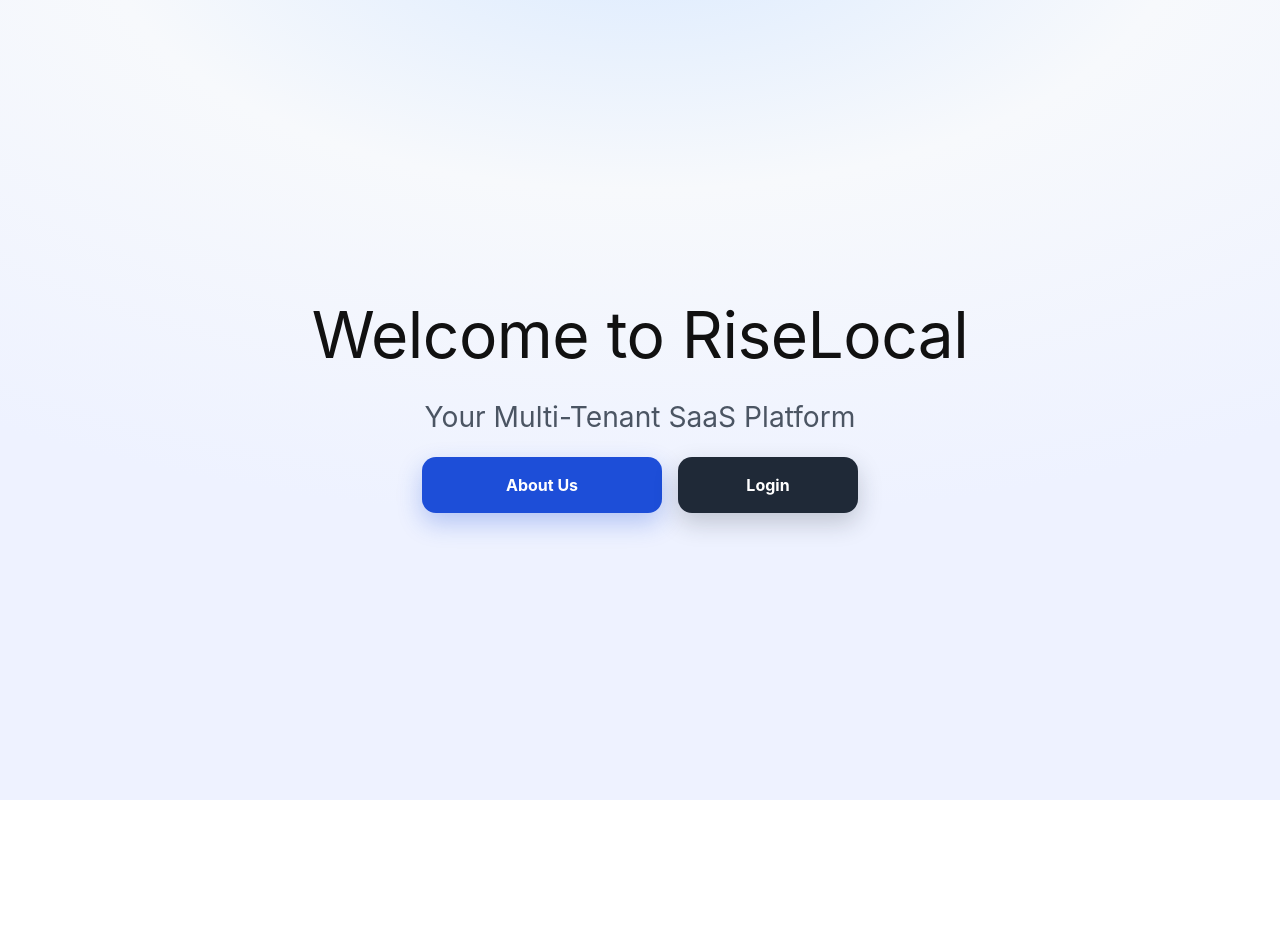
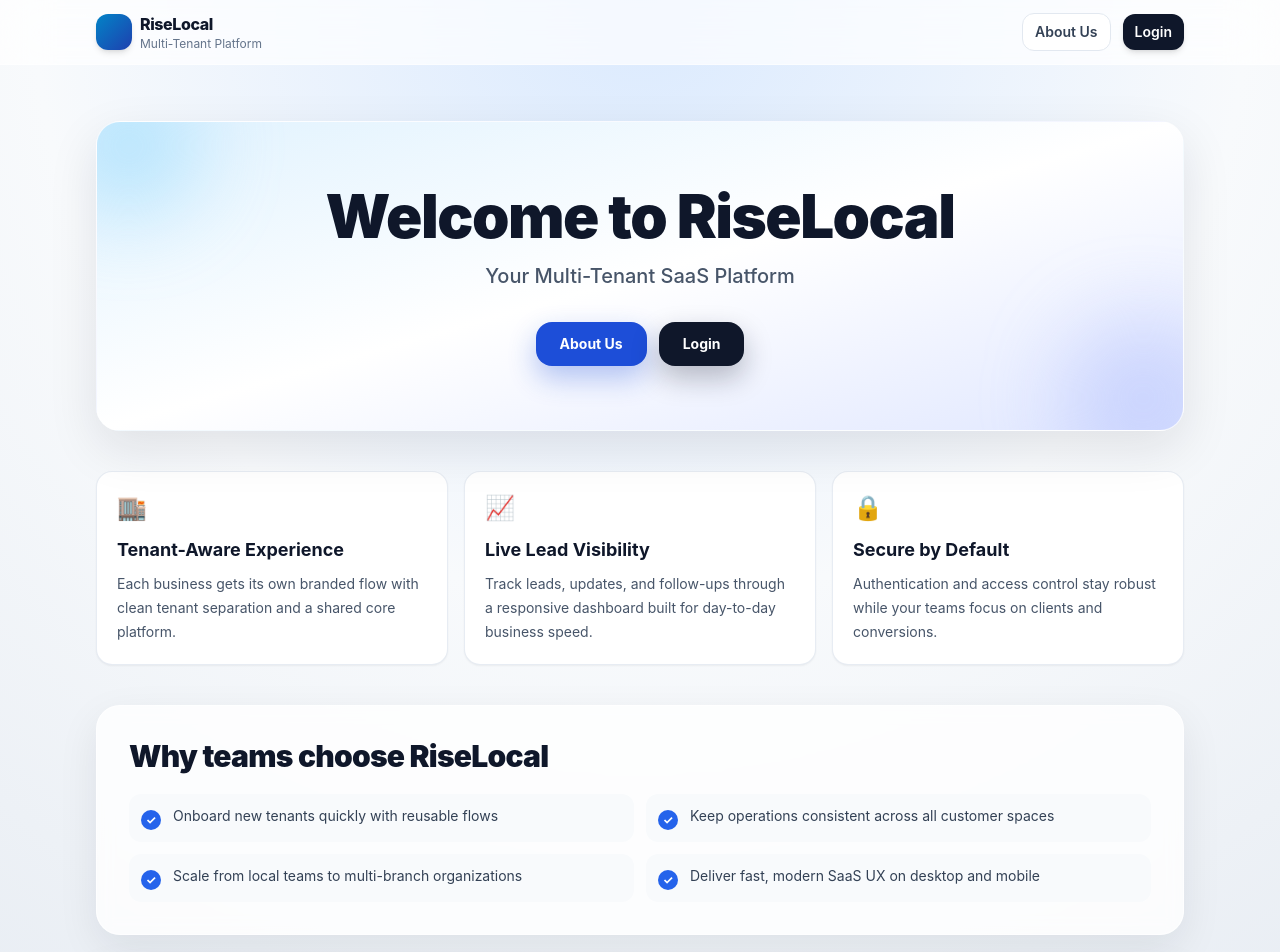
Before and after one commit to Manu0705/riselocal_saas, a Next.js app in the folder apps/web/: page / in a window 1280 px wide. Shown: the top 952 px of the page. Before the commit the page ends 800 px from the top, so only its background shows below. Built offline with nearby package versions, Linux system fonts and the light colour scheme.

Commit message:
feat: refactor HomePage layout with new components for header, hero, body, and footer

```diff
--- a/apps/web/app/page.tsx
+++ b/apps/web/app/page.tsx
@@ -11,6 +11,194 @@ function toTenantLabel(value: string): string {
     .filter(Boolean)
     .map((part) => part.charAt(0).toUpperCase() + part.slice(1))
     .join(' ');
+}
+
+type HomeHeaderProps = {
+  loginHref: string;
+  tenantLabel: string | null;
+};
+
+function HomeHeader({ loginHref, tenantLabel }: HomeHeaderProps) {
+  return (
+    <header className="sticky top-0 z-40 border-b border-white/50 bg-white/70 backdrop-blur-xl">
+      <div className="mx-auto flex w-full max-w-6xl items-center justify-between px-4 py-3 sm:px-6 lg:px-8">
+        <div className="flex items-center gap-2">
+          <div className="h-9 w-9 rounded-xl bg-gradient-to-br from-sky-600 to-blue-800 shadow-md" />
+          <div>
+            <p className="m-0 text-base font-extrabold tracking-tight text-slate-900">RiseLocal</p>
+            <p className="m-0 text-xs text-slate-500">Multi-Tenant Platform</p>
+          </div>
+        </div>
+
+        <div className="flex items-center gap-2 sm:gap-3">
+          {tenantLabel ? (
+            <span className="hidden rounded-full border border-blue-200 bg-blue-50 px-3 py-1 text-xs font-semibold text-blue-700 sm:inline-flex">
+              Continue as {tenantLabel}
+            </span>
+          ) : null}
+
+          <Link
+            href="/about-us"
+            className="rounded-xl border border-slate-200 bg-white px-3 py-2 text-sm font-semibold text-slate-700 transition hover:-translate-y-0.5 hover:shadow-md"
+          >
+            About Us
+          </Link>
+
+          <Link
+            href={loginHref}
+            className="rounded-xl bg-slate-900 px-3 py-2 text-sm font-semibold text-white shadow-md transition hover:-translate-y-0.5 hover:bg-slate-800 hover:shadow-lg"
+          >
+            Login
+          </Link>
+        </div>
+      </div>
+    </header>
+  );
+}
+
+type HomeHeroProps = {
+  tenantLabel: string | null;
+  loginHref: string;
+};
+
+function HomeHero({ tenantLabel, loginHref }: HomeHeroProps) {
+  return (
+    <section className="mx-auto w-full max-w-6xl px-4 pt-10 sm:px-6 sm:pt-14 lg:px-8">
+      <div className="hero-fade-in relative overflow-hidden rounded-3xl border border-white/60 bg-gradient-to-br from-sky-100 via-white to-indigo-100 px-6 py-12 text-center shadow-[0_18px_50px_rgba(15,23,42,0.10)] sm:px-10 sm:py-16">
+        <div className="pointer-events-none absolute -left-10 -top-12 h-36 w-36 rounded-full bg-sky-300/40 blur-2xl" />
+        <div className="pointer-events-none absolute -bottom-12 -right-10 h-40 w-40 rounded-full bg-indigo-300/40 blur-2xl" />
+
+        <div className="relative z-10 mx-auto max-w-3xl">
+          {tenantLabel ? (
+            <p className="mb-4 inline-flex rounded-full border border-blue-200 bg-blue-50 px-4 py-1.5 text-sm font-semibold text-blue-700">
+              Continue as {tenantLabel}
+            </p>
+          ) : null}
+
+          <h1 className="m-0 text-4xl font-black tracking-tight text-slate-900 sm:text-5xl lg:text-6xl">
+            Welcome to RiseLocal
+          </h1>
+
+          <p className="mx-auto mt-4 max-w-2xl text-lg font-medium text-slate-600 sm:text-xl">
+            Your Multi-Tenant SaaS Platform
+          </p>
+
+          <div className="mt-8 flex flex-wrap items-center justify-center gap-3">
+            <Link
+              href="/about-us"
+              className="rounded-2xl bg-blue-700 px-6 py-3 text-sm font-bold text-white shadow-[0_12px_28px_rgba(29,78,216,0.32)] transition duration-200 hover:scale-[1.03] hover:bg-blue-600"
+            >
+              About Us
+            </Link>
+
+            <Link
+              href={loginHref}
+              className="rounded-2xl bg-slate-900 px-6 py-3 text-sm font-bold text-white shadow-[0_12px_28px_rgba(15,23,42,0.28)] transition duration-200 hover:scale-[1.03] hover:bg-slate-800"
+            >
+              {tenantLabel ? `Login to ${tenantLabel}` : 'Login'}
+            </Link>
+          </div>
+        </div>
+      </div>
+    </section>
+  );
+}
+
+function HomeBody() {
+  const features = [
+    {
+      icon: '🏬',
+      title: 'Tenant-Aware Experience',
+      description: 'Each business gets its own branded flow with clean tenant separation and a shared core platform.',
+    },
+    {
+      icon: '📈',
+      title: 'Live Lead Visibility',
+      description: 'Track leads, updates, and follow-ups through a responsive dashboard built for day-to-day business speed.',
+    },
+    {
+      icon: '🔒',
+      title: 'Secure by Default',
+      description: 'Authentication and access control stay robust while your teams focus on clients and conversions.',
+    },
+  ];
+
+  const benefits = [
+    'Onboard new tenants quickly with reusable flows',
+    'Keep operations consistent across all customer spaces',
+    'Scale from local teams to multi-branch organizations',
+    'Deliver fast, modern SaaS UX on desktop and mobile',
+  ];
+
+  return (
+    <>
+      <section className="mx-auto mt-10 w-full max-w-6xl px-4 sm:px-6 lg:px-8">
+        <div className="grid gap-4 sm:grid-cols-2 lg:grid-cols-3">
+          {features.map((feature) => (
+            <article
+              key={feature.title}
+              className="rounded-2xl border border-slate-200/80 bg-white p-5 shadow-sm transition hover:-translate-y-1 hover:shadow-lg"
+            >
+              <div className="text-2xl" aria-hidden>
+                {feature.icon}
+              </div>
+              <h3 className="mt-3 text-lg font-bold text-slate-900">{feature.title}</h3>
+              <p className="mt-2 text-sm leading-6 text-slate-600">{feature.description}</p>
+            </article>
+          ))}
+        </div>
+      </section>
+
+      <section className="mx-auto mt-10 w-full max-w-6xl px-4 sm:px-6 lg:px-8">
+        <div className="rounded-3xl border border-white/60 bg-white/80 p-6 shadow-[0_14px_40px_rgba(15,23,42,0.08)] backdrop-blur sm:p-8">
+          <h2 className="text-2xl font-black tracking-tight text-slate-900 sm:text-3xl">Why teams choose RiseLocal</h2>
+          <div className="mt-5 grid gap-3 sm:grid-cols-2">
+            {benefits.map((benefit) => (
+              <div key={benefit} className="flex items-start gap-3 rounded-xl bg-slate-50 p-3">
+                <span className="mt-1 inline-flex h-5 w-5 items-center justify-center rounded-full bg-blue-600 text-xs font-bold text-white">
+                  ✓
+                </span>
+                <p className="m-0 text-sm text-slate-700">{benefit}</p>
+              </div>
+            ))}
+          </div>
+        </div>
+      </section>
+
+      <section className="mx-auto mb-12 mt-10 w-full max-w-6xl px-4 sm:px-6 lg:px-8">
+        <div className="rounded-3xl bg-slate-900 p-7 text-center text-white shadow-[0_18px_50px_rgba(15,23,42,0.28)] sm:p-10">
+          <p className="m-0 text-sm uppercase tracking-[0.2em] text-slate-300">Built for modern tenant growth</p>
+          <h2 className="mt-3 text-2xl font-black sm:text-3xl">Launch, scale, and run your SaaS with confidence</h2>
+          <p className="mx-auto mt-3 max-w-2xl text-sm text-slate-300 sm:text-base">
+            A clean multi-tenant foundation with premium UX so your users feel the quality from the first click.
+          </p>
+        </div>
+      </section>
+    </>
+  );
+}
+
+type HomeFooterProps = {
+  loginHref: string;
+};
+
+function HomeFooter({ loginHref }: HomeFooterProps) {
+  return (
+    <footer className="mt-auto border-t border-white/60 bg-white/70 backdrop-blur-xl">
+      <div className="mx-auto flex w-full max-w-6xl flex-col items-center justify-between gap-3 px-4 py-5 text-sm text-slate-600 sm:flex-row sm:px-6 lg:px-8">
+        <p className="m-0">RiseLocal</p>
+        <div className="flex items-center gap-4">
+          <Link href="/about-us" className="font-medium text-slate-700 transition hover:text-slate-900">
+            About
+          </Link>
+          <Link href={loginHref} className="font-medium text-slate-700 transition hover:text-slate-900">
+            Login
+          </Link>
+        </div>
+        <p className="m-0">© {new Date().getFullYear()} RiseLocal. All rights reserved.</p>
+      </div>
+    </footer>
+  );
 }
 
 export default function HomePage() {
@@ -47,76 +235,30 @@ export default function HomePage() {
   const tenantLabel = tenantHint ? toTenantLabel(tenantHint) : null;
 
   return (
-    <div
-      style={{
-        minHeight: '100vh',
-        display: 'flex',
-        flexDirection: 'column',
-        alignItems: 'center',
-        justifyContent: 'center',
-        padding: '20px',
-        textAlign: 'center',
-        background: 'radial-gradient(1200px 600px at 50% -10%, #dbeafe 0%, #f7f9fc 45%, #eef2ff 100%)',
-      }}
-    >
-      <h1 style={{ fontSize: 'clamp(2.2rem, 5vw, 4rem)', marginBottom: '0.8rem', letterSpacing: '-0.5px' }}>
-        Welcome to RiseLocal
-      </h1>
-      <p style={{ fontSize: 'clamp(1.1rem, 2.2vw, 1.9rem)', color: '#4b5563', marginBottom: '1.2rem' }}>
-        Your Multi-Tenant SaaS Platform
-      </p>
+    <div className="relative flex min-h-screen flex-col bg-[radial-gradient(circle_at_top,#dbeafe_0%,#f8fafc_42%,#e2e8f0_100%)]">
+      <HomeHeader loginHref={loginHref} tenantLabel={tenantLabel} />
+      <main className="w-full">
+        <HomeHero tenantLabel={tenantLabel} loginHref={loginHref} />
+        <HomeBody />
+      </main>
+      <HomeFooter loginHref={loginHref} />
 
-      {tenantLabel ? (
-        <p
-          style={{
-            margin: '0 0 2rem',
-            fontSize: '0.95rem',
-            color: '#1d4ed8',
-            background: '#e0ecff',
-            border: '1px solid #bfdbfe',
-            borderRadius: 999,
-            padding: '7px 14px',
-            fontWeight: 600,
-          }}
-        >
-          Continue as {tenantLabel}
-        </p>
-      ) : null}
+      <style jsx>{`
+        .hero-fade-in {
+          animation: heroFadeIn 700ms ease-out;
+        }
 
-      <div style={{ display: 'flex', gap: '1rem', flexWrap: 'wrap', justifyContent: 'center' }}>
-        <Link
-          href="/about-us"
-          style={{
-            padding: '16px 34px',
-            background: '#1d4ed8',
-            color: 'white',
-            borderRadius: '14px',
-            textDecoration: 'none',
-            fontSize: '1rem',
-            fontWeight: 700,
-            minWidth: 240,
-            boxShadow: '0 10px 24px rgba(29,78,216,0.28)',
-          }}
-        >
-          About Us
-        </Link>
-        <Link
-          href={loginHref}
-          style={{
-            padding: '16px 34px',
-            background: '#1f2937',
-            color: 'white',
-            borderRadius: '14px',
-            textDecoration: 'none',
-            fontSize: '1rem',
-            fontWeight: 700,
-            minWidth: 180,
-            boxShadow: '0 10px 24px rgba(31,41,55,0.22)',
-          }}
-        >
-          {tenantLabel ? `Login to ${tenantLabel}` : 'Login'}
-        </Link>
-      </div>
+        @keyframes heroFadeIn {
+          0% {
+            opacity: 0;
+            transform: translateY(18px) scale(0.985);
+          }
+          100% {
+            opacity: 1;
+            transform: translateY(0) scale(1);
+          }
+        }
+      `}</style>
     </div>
   );
 }
```
